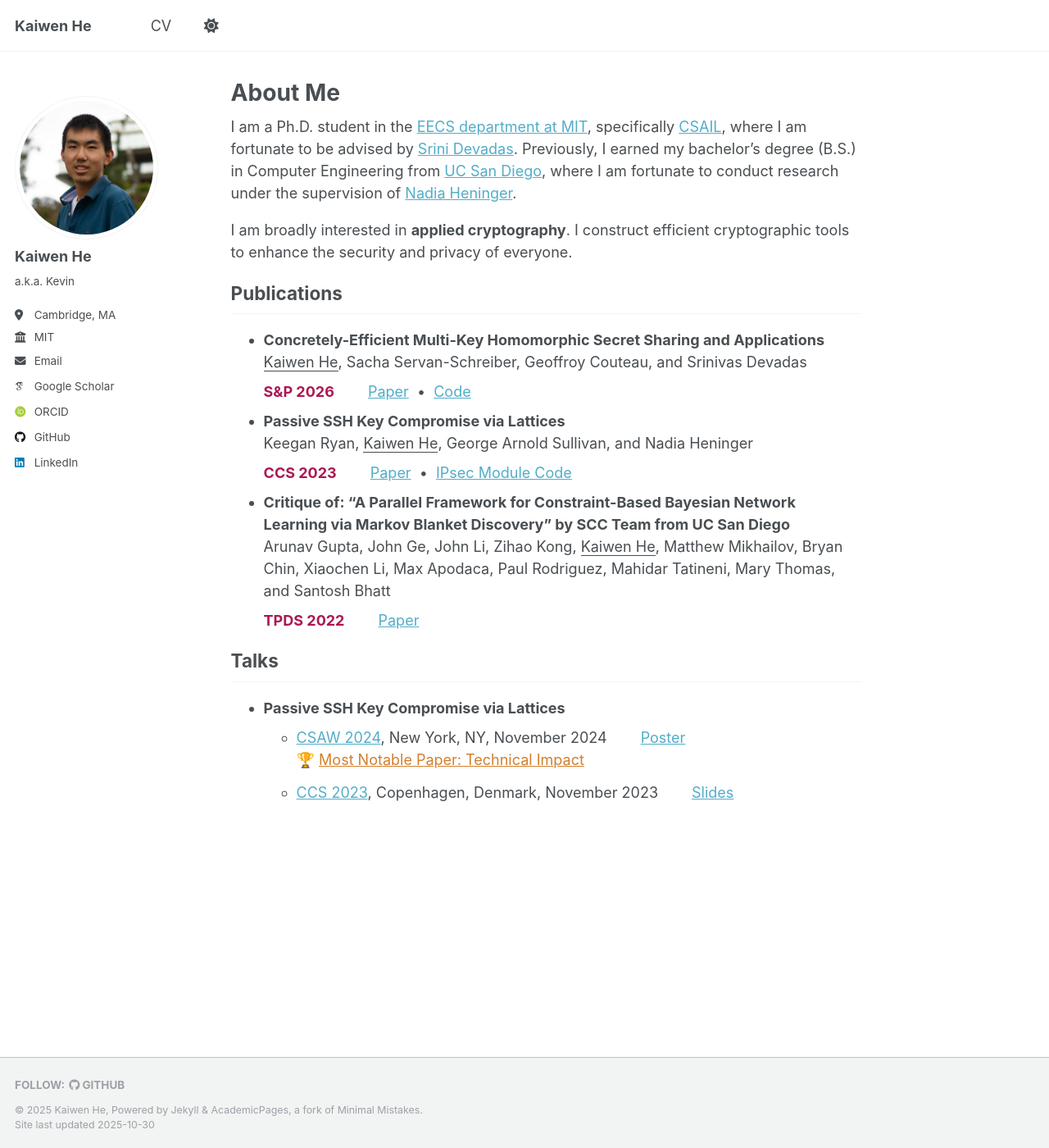
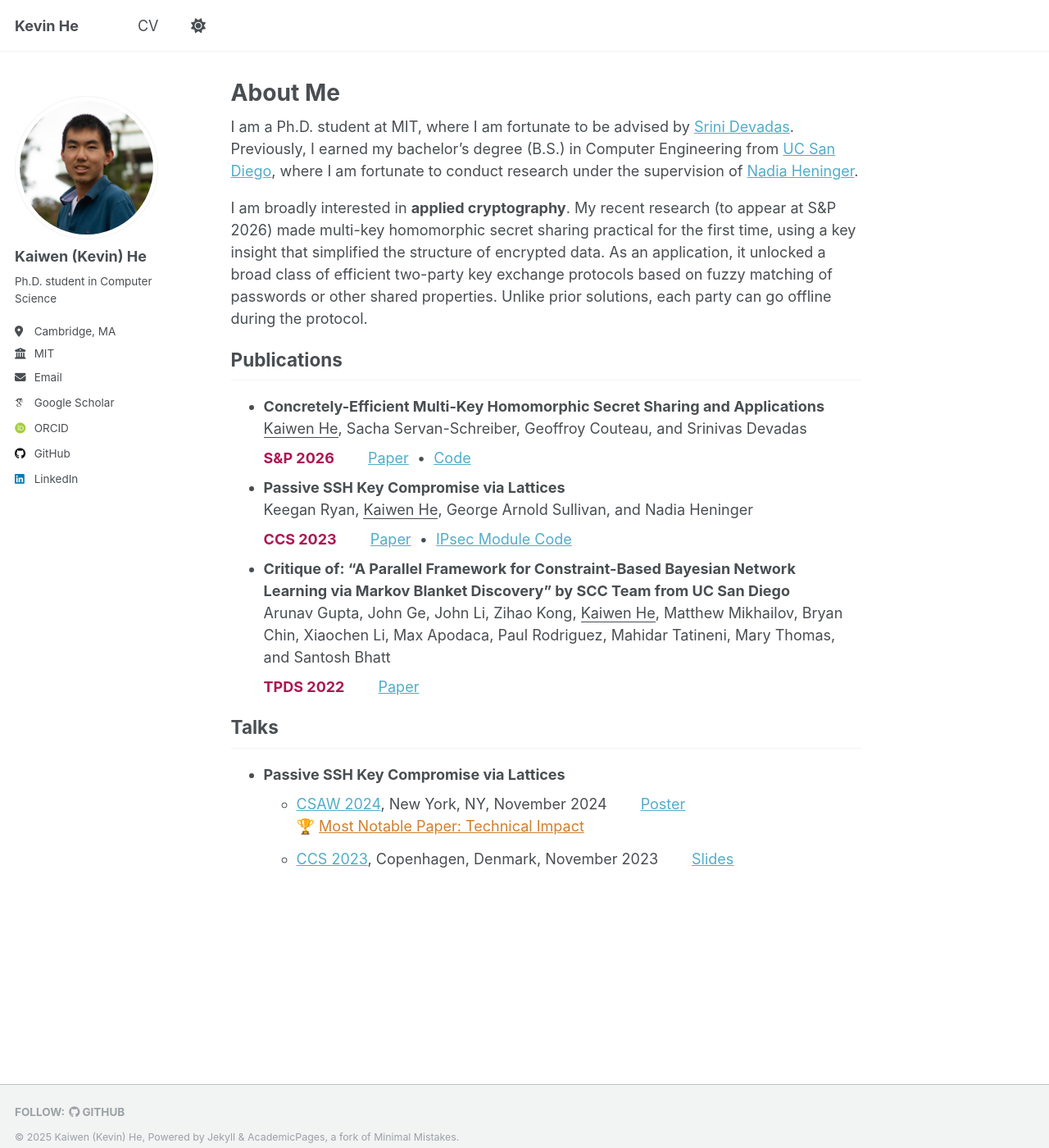
Before and after one commit to kevin-he-01/kevin-he-01.github.io, a Jekyll site: the page built from _pages/about.md, in a window 1280 px wide and 1400 px high. Shown: the whole window at 82% size. Built offline with Jekyll 4.4.1, drawn with Linux system fonts in a browser that asks for light colours; some web fonts are replaced; a script that is not in the unit is left out.

```diff
--- a/_config.yml
+++ b/_config.yml
@@ -9,9 +9,9 @@
 # Basic Site Settings
 locale                   : "en-US"
 site_theme               : "default"
-title                    : "Kaiwen He"
+title                    : "Kevin He"
 title_separator          : "-"
-name                     : &name "Kaiwen He"
+name                     : &name "Kaiwen (Kevin) He"
 description              : &description "Ph.D. student in Computer Science at MIT"
 url                      : https://kevin-he-01.github.io # the base hostname & protocol for your site e.g. "https://[your GitHub username].github.io" or if you already have some other page hosted on Github then use "https://[your GitHub username].github.io/[Your Repo Name]"
 baseurl                  : "" # the subpath of your site, e.g. "/blog"
@@ -23,9 +23,9 @@ repository               : "kevin-he-01/kevin-he-01.github.io"
 author:
   # Biographic information
   avatar           : "profile.jpg"
-  name             : "Kaiwen He"
+  name             : "Kaiwen (Kevin) He"
   pronouns         : # example: "she/her"
-  bio              : "a.k.a. Kevin"
+  bio              : "Ph.D. student in Computer Science"
   location         : "Cambridge, MA"
   employer         : "MIT"
   uri              : # URL
@@ -160,6 +160,7 @@ include:
   - .htaccess
   - _pages
   - files
+  - googled5dbebbc684568a5.html
 exclude:
   - "*.sublime-project"
   - "*.sublime-workspace"
--- a/_pages/about.md
+++ b/_pages/about.md
@@ -7,9 +7,9 @@ redirect_from:
   - /about.html
 ---
 
-I am a Ph.D. student in the [EECS department at MIT](https://www.eecs.mit.edu/), specifically [CSAIL](https://www.csail.mit.edu/), where I am fortunate to be advised by [Srini Devadas](https://people.csail.mit.edu/devadas/). Previously, I earned my bachelor's degree (B.S.) in Computer Engineering from [UC San Diego](https://ucsd.edu/), where I am fortunate to conduct research under the supervision of [Nadia Heninger](https://cseweb.ucsd.edu/~nadiah/).
+I am a Ph.D. student at MIT, where I am fortunate to be advised by [Srini Devadas](https://people.csail.mit.edu/devadas/). Previously, I earned my bachelor's degree (B.S.) in Computer Engineering from [UC San Diego](https://ucsd.edu/), where I am fortunate to conduct research under the supervision of [Nadia Heninger](https://cseweb.ucsd.edu/~nadiah/).
 
-I am broadly interested in **applied cryptography**. I construct efficient cryptographic tools to enhance the security and privacy of everyone.
+I am broadly interested in **applied cryptography**. My recent research (to appear at S&P 2026) made multi-key homomorphic secret sharing practical for the first time, using a key insight that simplified the structure of encrypted data. As an application, it unlocked a broad class of efficient two-party key exchange protocols based on fuzzy matching of passwords or other shared properties. Unlike prior solutions, each party can go offline during the protocol.
 
 ## Publications
 
--- /dev/null
+++ b/googled5dbebbc684568a5.html
@@ -0,0 +1 @@
+google-site-verification: googled5dbebbc684568a5.html
```
